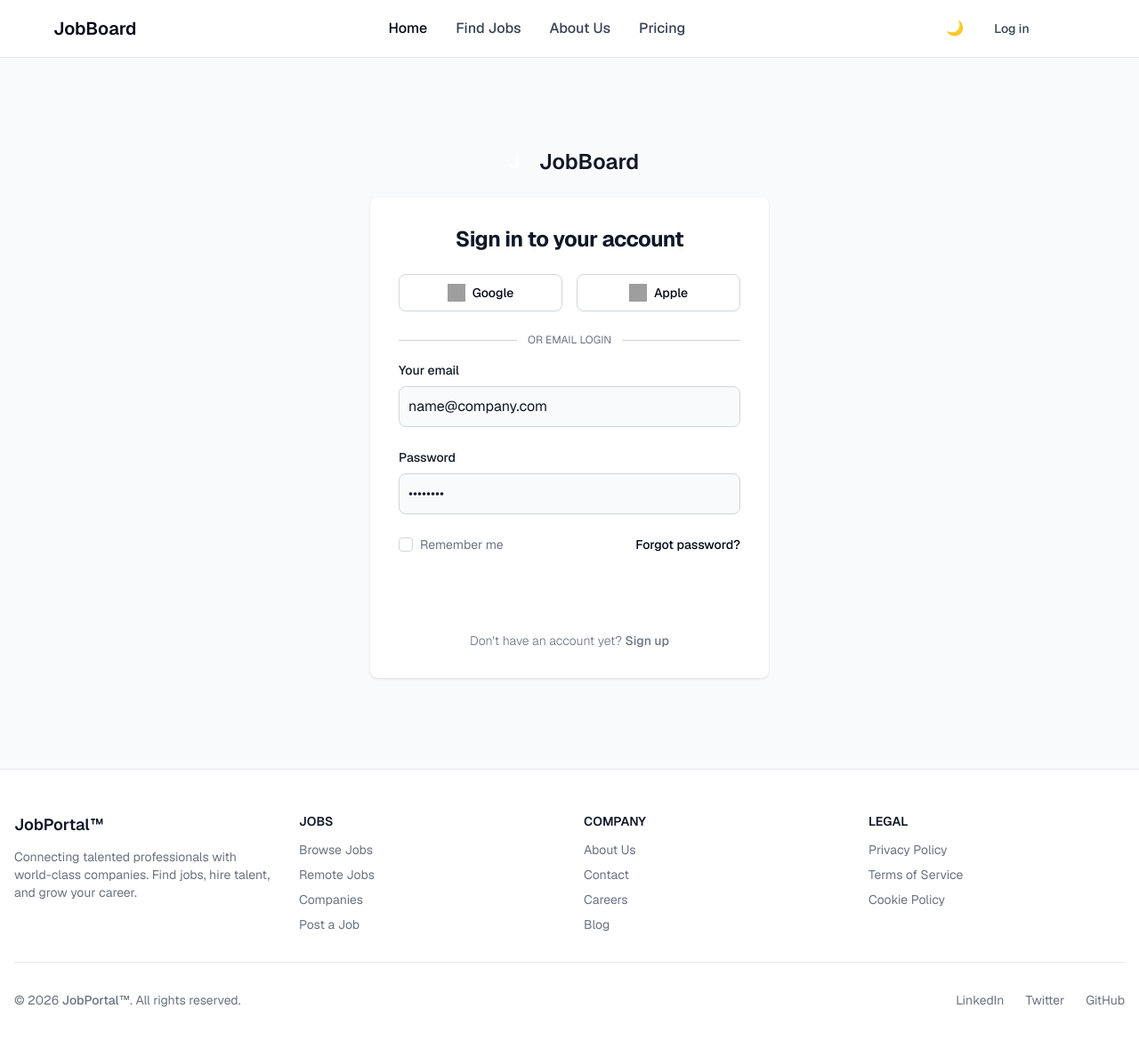
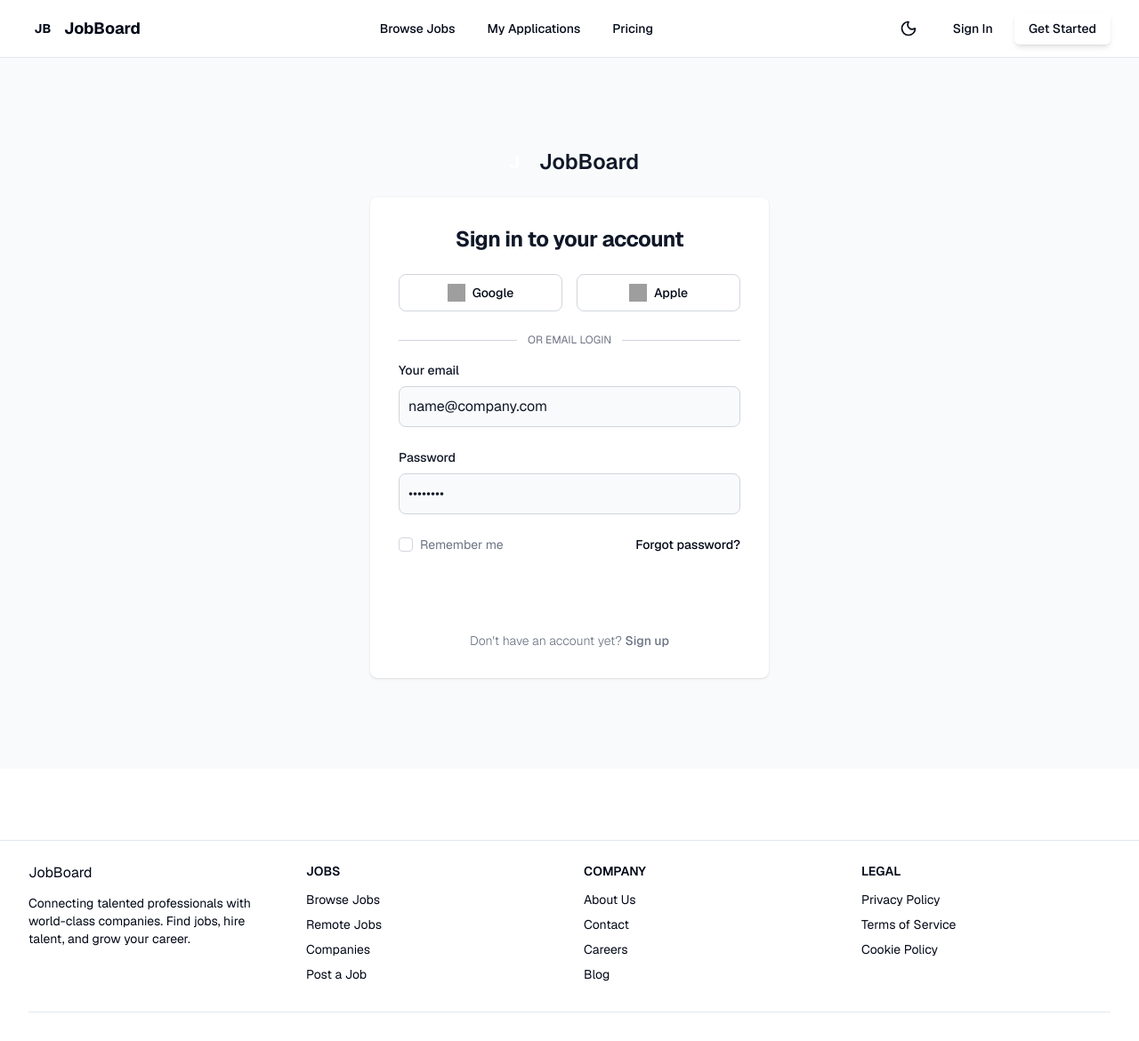
Before and after one commit to Sandesh225/job_board, a Next.js app: page /login in a window 1280 px wide. Shown: the top 1170 px of the page at 89% size. Built offline with nearby package versions, Linux system fonts and the light colour scheme; no server answers; grey boxes are pictures that could not be loaded.

Commit message:
Cleanup: Finalize navigation and remove legacy landing sections

```diff
--- a/components/Footer.tsx
+++ b/components/Footer.tsx
@@ -1,20 +1,41 @@
-import React from "react";
+"use client";
+
+import React, { useState, useEffect } from "react";
+import Link from "next/link";
+import { Linkedin, Twitter, Github } from "lucide-react";
+import { HiSun, HiMoon } from "react-icons/hi";
 
 export default function Footer() {
   const currentYear = new Date().getFullYear();
+  const [mounted, setMounted] = useState(false);
+  const [isDark, setIsDark] = useState(false);
+
+  useEffect(() => {
+    setMounted(true);
+    setIsDark(
+      window.matchMedia &&
+        window.matchMedia("(prefers-color-scheme: dark)").matches,
+    );
+  }, []);
+
+  const toggleTheme = () => {
+    setIsDark(!isDark);
+    // Logic to toggle theme
+  };
+
+  if (!mounted) {
+    return <div className="p-2.5 w-10 h-10"></div>;
+  }
 
   return (
-    // Footer wrapper with border separation and dark mode support
-    <footer className="bg-white border-t border-gray-200 dark:bg-gray-900 dark:border-gray-800">
-      <div className="mx-auto max-w-screen-xl px-4 py-12">
-        {/* ================= Top Section ================= */}
-        <div className="grid gap-8 sm:grid-cols-2 md:grid-cols-4">
+    <footer className="bg-background border-t border-border dark:border-border mt-20">
+      <div className="mx-auto max-w-screen-xl px-4 sm:px-6 lg:px-8 py-6">
+        {/* Top Section */}
+        <div className="grid gap-8 sm:grid-cols-2 md:grid-cols-4 mb-8">
           {/* Brand & Description */}
           <div>
-            <h3 className="mb-3 text-lg font-semibold text-gray-900 dark:text-white">
-              JobPortal™
-            </h3>
-            <p className="text-sm text-gray-500 dark:text-gray-400">
+            <h3 className="h5 mb-3 text-foreground">JobBoard</h3>
+            <p className="text-sm text-muted-foreground">
               Connecting talented professionals with world-class companies. Find
               jobs, hire talent, and grow your career.
             </p>
@@ -22,114 +43,120 @@ export default function Footer() {
 
           {/* Jobs Links */}
           <div>
-            <h4 className="mb-3 text-sm font-semibold uppercase text-gray-900 dark:text-white">
+            <h4 className="text-sm font-semibold uppercase text-foreground mb-3">
               Jobs
             </h4>
-            <ul className="space-y-2 text-sm text-gray-500 dark:text-gray-400">
+            <ul className="space-y-2 text-sm">
               <li>
-                <a href="/jobs" className="hover:underline">
+                <Link
+                  href="/jobs"
+                  className="text-muted-foreground hover:text-primary transition-colors"
+                >
                   Browse Jobs
-                </a>
+                </Link>
               </li>
               <li>
-                <a href="/remote-jobs" className="hover:underline">
+                <Link
+                  href="/remote-jobs"
+                  className="text-muted-foreground hover:text-primary transition-colors"
+                >
                   Remote Jobs
-                </a>
+                </Link>
               </li>
               <li>
-                <a href="/companies" className="hover:underline">
+                <Link
+                  href="/companies"
+                  className="text-muted-foreground hover:text-primary transition-colors"
+                >
                   Companies
-                </a>
+                </Link>
               </li>
               <li>
-                <a href="/post-job" className="hover:underline">
+                <Link
+                  href="/post-job"
+                  className="text-muted-foreground hover:text-primary transition-colors"
+                >
                   Post a Job
-                </a>
+                </Link>
               </li>
             </ul>
           </div>
 
           {/* Company Links */}
           <div>
-            <h4 className="mb-3 text-sm font-semibold uppercase text-gray-900 dark:text-white">
+            <h4 className="text-sm font-semibold uppercase text-foreground mb-3">
               Company
             </h4>
-            <ul className="space-y-2 text-sm text-gray-500 dark:text-gray-400">
+            <ul className="space-y-2 text-sm">
               <li>
-                <a href="/about" className="hover:underline">
+                <Link
+                  href="/about"
+                  className="text-muted-foreground hover:text-primary transition-colors"
+                >
                   About Us
-                </a>
+                </Link>
               </li>
               <li>
-                <a href="/contact" className="hover:underline">
+                <Link
+                  href="/contact"
+                  className="text-muted-foreground hover:text-primary transition-colors"
+                >
                   Contact
-                </a>
+                </Link>
               </li>
               <li>
-                <a href="/careers" className="hover:underline">
+                <Link
+                  href="/careers"
+                  className="text-muted-foreground hover:text-primary transition-colors"
+                >
                   Careers
-                </a>
+                </Link>
               </li>
               <li>
-                <a href="/blog" className="hover:underline">
+                <Link
+                  href="/blog"
+                  className="text-muted-foreground hover:text-primary transition-colors"
+                >
                   Blog
-                </a>
+                </Link>
               </li>
             </ul>
           </div>
 
           {/* Legal Links */}
           <div>
-            <h4 className="mb-3 text-sm font-semibold uppercase text-gray-900 dark:text-white">
+            <h4 className="text-sm font-semibold uppercase text-foreground mb-3">
               Legal
             </h4>
-            <ul className="space-y-2 text-sm text-gray-500 dark:text-gray-400">
+            <ul className="space-y-2 text-sm">
               <li>
-                <a href="/privacy" className="hover:underline">
+                <Link
+                  href="/privacy"
+                  className="text-muted-foreground hover:text-primary transition-colors"
+                >
                   Privacy Policy
-                </a>
+                </Link>
               </li>
               <li>
-                <a href="/terms" className="hover:underline">
+                <Link
+                  href="/terms"
+                  className="text-muted-foreground hover:text-primary transition-colors"
+                >
                   Terms of Service
-                </a>
+                </Link>
               </li>
               <li>
-                <a href="/cookies" className="hover:underline">
+                <Link
+                  href="/cookies"
+                  className="text-muted-foreground hover:text-primary transition-colors"
+                >
                   Cookie Policy
-                </a>
+                </Link>
               </li>
             </ul>
           </div>
         </div>
-
-        {/* ================= Divider ================= */}
-        <hr className="my-8 border-gray-200 dark:border-gray-800" />
-
-        {/* ================= Bottom Section ================= */}
-        <div className="flex flex-col items-center justify-between gap-4 sm:flex-row">
-          {/* Copyright */}
-          <span className="text-sm text-gray-500 dark:text-gray-400">
-            © {currentYear}{" "}
-            <a href="/" className="hover:underline font-medium">
-              JobPortal™
-            </a>
-            . All rights reserved.
-          </span>
-
-          {/* Social Links (Text-based, clean) */}
-          <div className="flex space-x-6 text-sm text-gray-500 dark:text-gray-400">
-            <a href="#" className="hover:text-primary-600">
-              LinkedIn
-            </a>
-            <a href="#" className="hover:text-primary-600">
-              Twitter
-            </a>
-            <a href="#" className="hover:text-primary-600">
-              GitHub
-            </a>
-          </div>
-        </div>
+        <hr className="border-border dark:border-border mb-8" />
       </div>
     </footer>
   );
--- a/components/Header.tsx
+++ b/components/Header.tsx
@@ -1,302 +1,145 @@
-"use client";
+'use client';
 
-import React, { useEffect, useState } from "react";
-import Link from "next/link";
-import { useRouter } from "next/navigation";
-import { createClient } from "@/lib/client";
-import { toast } from "sonner";
+import React, { useState } from 'react';
+import Link from 'next/link';
+import { Menu, X, Moon, Sun } from 'lucide-react';
+import { useEffect } from 'react';
 
 export function Header() {
-  const supabase = createClient();
-  const router = useRouter();
+  const [isOpen, setIsOpen] = useState(false);
+  const [isDark, setIsDark] = useState(false);
   const [mounted, setMounted] = useState(false);
-  const [isDark, setIsDark] = useState(false);
-  const [isMobileMenuOpen, setIsMobileMenuOpen] = useState(false);
-  const [user, setUser] = useState<any>(null);
-  const [isLoggingOut, setIsLoggingOut] = useState(false);
 
   useEffect(() => {
     setMounted(true);
-    setIsDark(document.documentElement.classList.contains("dark"));
+    const savedTheme = localStorage.getItem('theme') || 'light';
+    const isDarkMode = savedTheme === 'dark' || (!savedTheme && window.matchMedia('(prefers-color-scheme: dark)').matches);
+    setIsDark(isDarkMode);
+    if (isDarkMode) {
+      document.documentElement.classList.add('dark');
+    }
+  }, []);
 
-    // Get initial user state
-    const initAuth = async () => {
-      const {
-        data: { user },
-      } = await supabase.auth.getUser();
-      setUser(user ?? null);
-    };
-    initAuth();
+  const toggleTheme = () => {
+    const newTheme = !isDark ? 'dark' : 'light';
+    setIsDark(!isDark);
+    localStorage.setItem('theme', newTheme);
 
-    // Subscribe to auth state changes
-    const {
-      data: { subscription },
-    } = supabase.auth.onAuthStateChange(async (event, session) => {
-      console.log("🔔 Auth event:", event);
-
-      // Update user state immediately
-      setUser(session?.user ?? null);
-
-      // Handle different auth events
-      if (event === "SIGNED_IN") {
-        console.log("✅ User signed in:", session?.user?.email);
-
-        const userName =
-          session?.user?.user_metadata?.full_name?.split(" ")[0] ||
-          session?.user?.email?.split("@")[0] ||
-          "User";
-
-        // Small delay to ensure state is updated
-        setTimeout(() => {
-          toast.success(`Welcome back, ${userName}!`);
-        }, 200);
-
-        router.refresh();
-      } else if (event === "SIGNED_OUT") {
-        console.log("👋 User signed out");
-        router.refresh();
-      } else if (event === "TOKEN_REFRESHED") {
-        console.log("🔄 Token refreshed");
-        router.refresh();
-      }
-    });
-
-    return () => {
-      subscription.unsubscribe();
-    };
-  }, [supabase, router]);
-
-  const handleLogout = async () => {
-    setIsLoggingOut(true);
-
-    try {
-      const { error } = await supabase.auth.signOut();
-
-      if (error) {
-        toast.error("Failed to log out. Please try again.");
-        setIsLoggingOut(false);
-        return;
-      }
-
-      toast.success("Logged out successfully");
-
-      // Small delay before redirect
-      setTimeout(() => {
-        router.push("/");
-        router.refresh();
-      }, 100);
-    } catch (error) {
-      console.error("Logout error:", error);
-      toast.error("Failed to log out. Please try again.");
-      setIsLoggingOut(false);
+    if (newTheme === 'dark') {
+      document.documentElement.classList.add('dark');
+    } else {
+      document.documentElement.classList.remove('dark');
     }
   };
 
-  const toggleTheme = () => {
-    const root = document.documentElement;
-    const newTheme = isDark ? "light" : "dark";
-    if (newTheme === "dark") {
-      root.classList.add("dark");
-    } else {
-      root.classList.remove("dark");
-    }
-    localStorage.setItem("flowbite-theme-mode", newTheme);
-    setIsDark(!isDark);
-  };
-
-  const userRole = user?.user_metadata?.role;
-  const fullName = user?.user_metadata?.full_name;
-  const displayName = fullName
-    ? fullName.split(" ")[0]
-    : user?.email?.split("@")[0];
-
-  if (!mounted) {
-    return (
-      <nav className="fixed top-0 z-50 w-full border-b border-gray-200 bg-white px-4 py-2.5 dark:border-gray-700 dark:bg-gray-900">
-        <div className="mx-auto max-w-screen-xl h-10" />
-      </nav>
-    );
-  }
+  const navLinks = [
+    { href: '/jobs', label: 'Browse Jobs' },
+    { href: '/tracker', label: 'My Applications' },
+    { href: '/pricing', label: 'Pricing' },
+  ];
 
   return (
-    <nav className="fixed top-0 z-50 w-full border-b border-gray-200 bg-white px-4 py-2.5 dark:border-gray-700 dark:bg-gray-900">
-      <div className="mx-auto flex max-w-screen-xl flex-wrap items-center justify-between">
-        <Link
-          href={user ? "/dashboard" : "/"}
-          className="flex items-center"
-          onClick={() => setIsMobileMenuOpen(false)}
-        >
-          <div className="mr-3 flex h-8 w-8 items-center justify-center rounded-lg bg-primary-600">
-            <span className="text-xl font-bold text-white">J</span>
-          </div>
-          <span className="text-xl font-semibold dark:text-white">
-            Job<span className="text-primary-600">Board</span>
-          </span>
-        </Link>
+    <header className="fixed top-0 left-0 right-0 z-50 bg-background/95 backdrop-blur-md border-b border-border">
+      <div className="max-w-screen-xl mx-auto px-4 sm:px-6 lg:px-8">
+        <div className="flex justify-between items-center h-16">
+          {/* Logo */}
+          <Link href="/" className="flex items-center gap-2 group">
+            <div className="w-8 h-8 rounded-lg bg-gradient-brand flex items-center justify-center text-primary-foreground font-bold text-sm">
+              JB
+            </div>
+            <span className="font-bold text-lg text-foreground hidden sm:inline">JobBoard</span>
+          </Link>
 
-        <div className="flex items-center lg:order-2">
-          <button
-            onClick={toggleTheme}
-            type="button"
-            className="mr-2 rounded-lg p-2.5 text-gray-500 hover:bg-gray-100 focus:outline-none focus:ring-4 focus:ring-gray-200 dark:text-gray-400 dark:hover:bg-gray-700 dark:focus:ring-gray-700"
-            aria-label="Toggle theme"
-          >
-            {isDark ? "☀️" : "🌙"}
-          </button>
+          {/* Desktop Navigation */}
+          <nav className="hidden md:flex items-center gap-1">
+            {navLinks.map((link) => (
+              <Link
+                key={link.href}
+                href={link.href}
+                className="px-4 py-2 rounded-md text-sm font-medium text-muted-foreground hover:text-primary hover:bg-secondary/50 transition-all duration-200"
+              >
+                {link.label}
+              </Link>
+            ))}
+          </nav>
 
-          {user ? (
-            <div className="flex items-center gap-3">
-              {/* Profile Greeting Section */}
-              <div className="hidden items-center gap-2 md:flex">
-                <div className="flex h-8 w-8 items-center justify-center rounded-full bg-gray-100 text-xs font-bold text-primary-600 dark:bg-gray-800">
-                  {displayName?.charAt(0).toUpperCase() || "U"}
-                </div>
-                <span className="text-sm font-medium dark:text-gray-200">
-                  Hi, {displayName || "User"}
-                </span>
-              </div>
+          {/* Right Section */}
+          <div className="flex items-center gap-2 sm:gap-4">
+            {/* Theme Toggle */}
+            {mounted && (
+              <button
+                onClick={toggleTheme}
+                className="p-2 rounded-lg bg-secondary hover:bg-secondary/80 text-muted-foreground hover:text-primary transition-all focus:ring-2 focus:ring-primary/50 duration-200"
+                aria-label="Toggle theme"
+              >
+                {isDark ? (
+                  <Sun className="w-5 h-5" />
+                ) : (
+                  <Moon className="w-5 h-5" />
+                )}
+              </button>
+            )}
 
-              <button
-                onClick={handleLogout}
-                disabled={isLoggingOut}
-                className="rounded-lg bg-red-600 px-4 py-2 text-sm font-medium text-white hover:bg-red-700 transition-colors disabled:opacity-50 disabled:cursor-not-allowed"
-              >
-                {isLoggingOut ? "Logging out..." : "Logout"}
-              </button>
-            </div>
-          ) : (
-            <div className="flex items-center gap-2">
+            {/* Auth Buttons */}
+            <div className="hidden sm:flex items-center gap-2">
               <Link
                 href="/login"
-                className="rounded-lg px-4 py-2 text-sm font-medium text-gray-700 hover:bg-gray-100 dark:text-white dark:hover:bg-gray-700"
-                onClick={() => setIsMobileMenuOpen(false)}
+                className="px-4 py-2 rounded-md text-sm font-medium text-foreground hover:bg-secondary/50 transition-all duration-200"
               >
-                Log in
+                Sign In
               </Link>
               <Link
-                href="/register"
-                className="rounded-lg bg-primary-600 px-4 py-2 text-sm font-medium text-white hover:bg-primary-700 focus:outline-none focus:ring-4 focus:ring-primary-300 dark:focus:ring-primary-800"
-                onClick={() => setIsMobileMenuOpen(false)}
+                href="/signup"
+                className="px-4 py-2 rounded-md text-sm font-medium bg-primary text-primary-foreground hover:bg-primary/90 transition-all duration-200 shadow-md hover:shadow-lg"
               >
-                Sign Up
+                Get Started
               </Link>
             </div>
-          )}
 
-          <button
-            onClick={() => setIsMobileMenuOpen(!isMobileMenuOpen)}
-            className="ml-1 inline-flex items-center rounded-lg p-2 text-gray-500 hover:bg-gray-100 focus:outline-none focus:ring-2 focus:ring-gray-200 dark:text-gray-400 dark:hover:bg-gray-700 dark:focus:ring-gray-600 lg:hidden"
-            aria-label="Toggle mobile menu"
-            aria-expanded={isMobileMenuOpen}
-          >
-            <span className="sr-only">Open main menu</span>
-            <svg className="h-6 w-6" fill="currentColor" viewBox="0 0 20 20">
-              <path
-                fillRule="evenodd"
-                d="M3 5a1 1 0 011-1h12a1 1 0 110 2H4a1 1 0 01-1-1zM3 10a1 1 0 011-1h12a1 1 0 110 2H4a1 1 0 01-1-1zM3 15a1 1 0 011-1h12a1 1 0 110 2H4a1 1 0 01-1-1z"
-                clipRule="evenodd"
-              />
-            </svg>
-          </button>
+            {/* Mobile Menu Button */}
+            <button
+              onClick={() => setIsOpen(!isOpen)}
+              className="md:hidden p-2 rounded-lg bg-secondary hover:bg-secondary/80 text-muted-foreground hover:text-foreground transition-all duration-200"
+            >
+              {isOpen ? (
+                <X className="w-5 h-5" />
+              ) : (
+                <Menu className="w-5 h-5" />
+              )}
+            </button>
+          </div>
         </div>
 
-        <div
-          className={`${
-            isMobileMenuOpen ? "block" : "hidden"
-          } w-full items-center justify-between lg:flex lg:w-auto lg:order-1`}
-          aria-hidden={!isMobileMenuOpen}
-        >
-          <ul className="mt-4 flex flex-col font-medium lg:mt-0 lg:flex-row lg:space-x-8">
-            <li>
+        {/* Mobile Navigation */}
+        {isOpen && (
+          <div className="md:hidden pb-4 space-y-2 border-t border-border pt-4 animate-in fade-in slide-in-from-top-2 duration-200">
+            {navLinks.map((link) => (
               <Link
-                href={user ? "/dashboard" : "/"}
-                className="block py-2 text-primary-600 dark:text-white lg:p-0"
-                onClick={() => setIsMobileMenuOpen(false)}
+                key={link.href}
+                href={link.href}
+                className="block px-4 py-2 rounded-md text-sm font-medium text-muted-foreground hover:text-primary hover:bg-secondary/50 transition-all duration-200"
+                onClick={() => setIsOpen(false)}
               >
-                {user ? "Dashboard" : "Home"}
+                {link.label}
               </Link>
-            </li>
-            <li>
+            ))}
+            <div className="pt-4 border-t border-border flex flex-col gap-2">
               <Link
-                href="/jobs"
-                className="block py-2 text-gray-700 transition-colors hover:text-primary-600 dark:text-gray-400 dark:hover:text-white lg:p-0"
-                onClick={() => setIsMobileMenuOpen(false)}
+                href="/login"
+                className="block px-4 py-2 rounded-md text-sm font-medium text-center text-foreground hover:bg-secondary/50 transition-all duration-200"
               >
-                Find Jobs
+                Sign In
               </Link>
-            </li>
-
-            {userRole === "employer" && (
-              <>
-                <li>
-                  <Link
-                    href="/jobs/post"
-                    className="block py-2 text-gray-700 transition-colors hover:text-primary-600 dark:text-gray-400 dark:hover:text-white lg:p-0"
-                    onClick={() => setIsMobileMenuOpen(false)}
-                  >
-                    Post a Job
-                  </Link>
-                </li>
-                <li>
-                  <Link
-                    href="/dashboard/my-jobs"
-                    className="block py-2 text-gray-700 transition-colors hover:text-primary-600 dark:text-gray-400 dark:hover:text-white lg:p-0"
-                    onClick={() => setIsMobileMenuOpen(false)}
-                  >
-                    My Jobs
-                  </Link>
-                </li>
-              </>
-            )}
-
-            {userRole === "job-seeker" && (
-              <>
-                <li>
-                  <Link
-                    href="/dashboard/applications"
-                    className="block py-2 text-gray-700 transition-colors hover:text-primary-600 dark:text-gray-400 dark:hover:text-white lg:p-0"
-                    onClick={() => setIsMobileMenuOpen(false)}
-                  >
-                    My Applications
-                  </Link>
-                </li>
-                <li>
-                  <Link
-                    href="/dashboard/saved-jobs"
-                    className="block py-2 text-gray-700 transition-colors hover:text-primary-600 dark:text-gray-400 dark:hover:text-white lg:p-0"
-                    onClick={() => setIsMobileMenuOpen(false)}
-                  >
-                    Saved Jobs
-                  </Link>
-                </li>
-              </>
-            )}
-
-            {!user && (
-              <>
-                <li>
-                  <Link
-                    href="/about"
-                    className="block py-2 text-gray-700 transition-colors hover:text-primary-600 dark:text-gray-400 dark:hover:text-white lg:p-0"
-                    onClick={() => setIsMobileMenuOpen(false)}
-                  >
-                    About Us
-                  </Link>
-                </li>
-                <li>
-                  <Link
-                    href="/pricing"
-                    className="block py-2 text-gray-700 transition-colors hover:text-primary-600 dark:text-gray-400 dark:hover:text-white lg:p-0"
-                    onClick={() => setIsMobileMenuOpen(false)}
-                  >
-                    Pricing
-                  </Link>
-                </li>
-              </>
-            )}
-          </ul>
-        </div>
+              <Link
+                href="/signup"
+                className="block px-4 py-2 rounded-md text-sm font-medium text-center bg-primary text-primary-foreground hover:bg-primary/90 transition-all duration-200"
+              >
+                Get Started
+              </Link>
+            </div>
+          </div>
+        )}
       </div>
-    </nav>
+    </header>
   );
 }
```
Also changed, not shown: app/page.tsx (+20 -9 lines).
